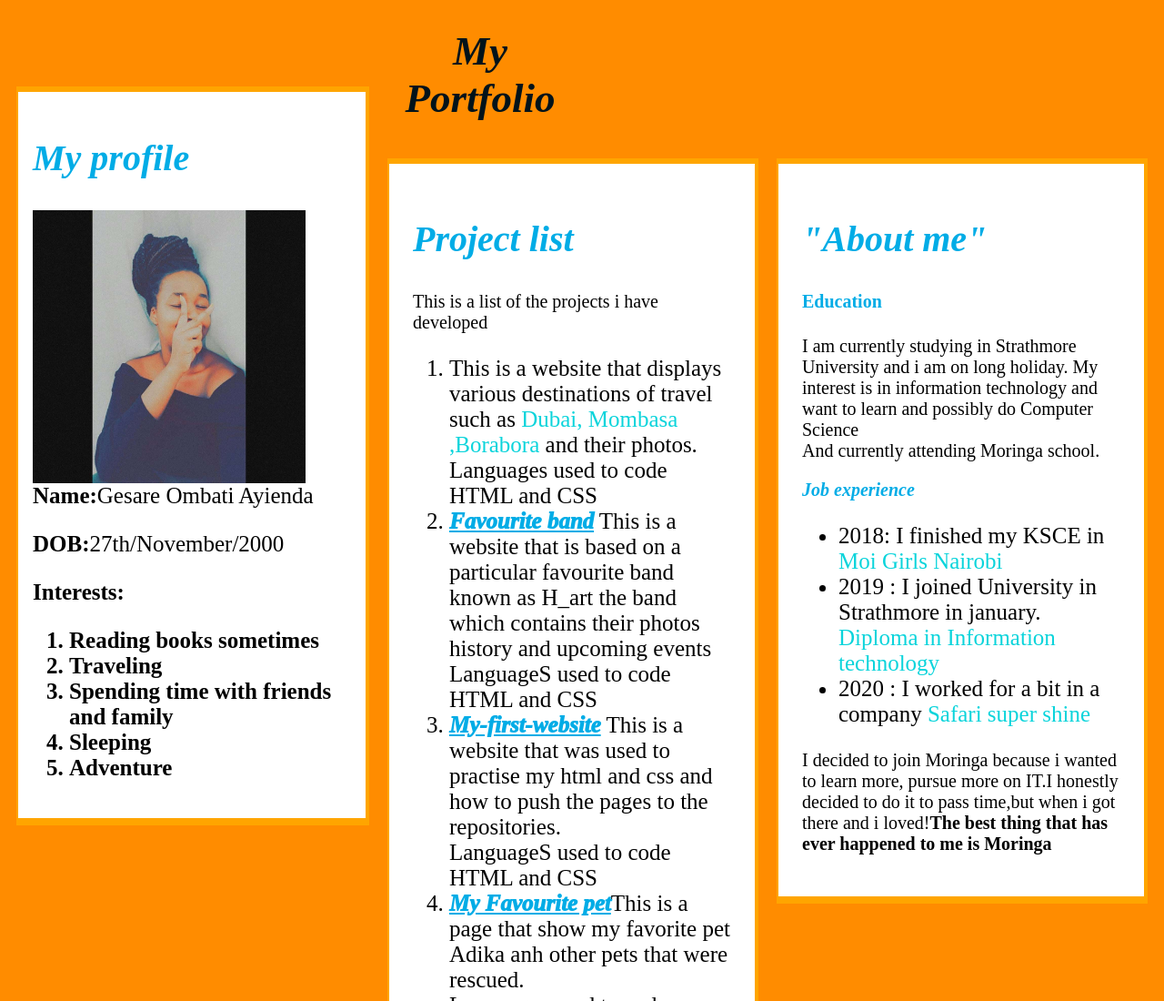
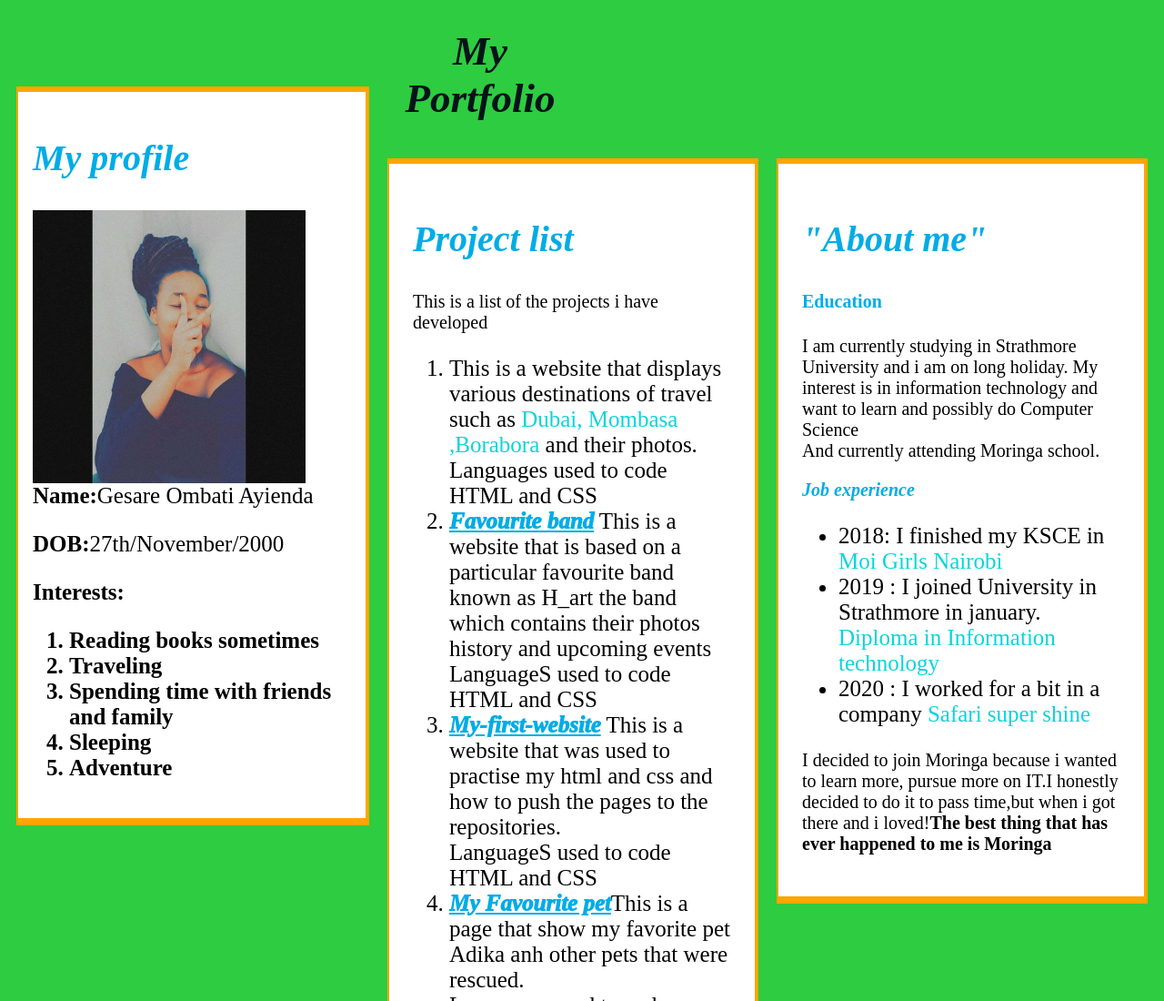
Before and after one commit to Gesare/Portfolio, a plain HTML site: page index.html in a window 1280 px wide. Shown: the top 1100 px of the page at 91% size. Drawn offline with Linux system fonts and the light colour scheme.

Commit message:
different theme with green background.

```diff
--- a/css/style.css
+++ b/css/style.css
@@ -15,7 +15,7 @@ ul{
     color:black;
 }
 body{
-    background-color:rgb(255,140,0);
+    background-color:#2ECC40;
 }
 img {float: left;
 
```
